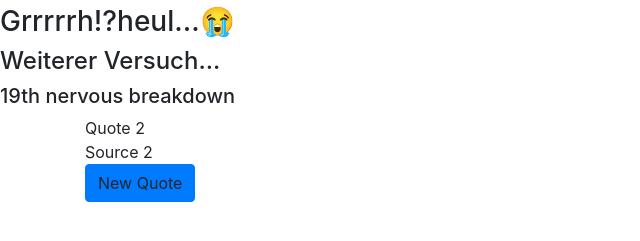
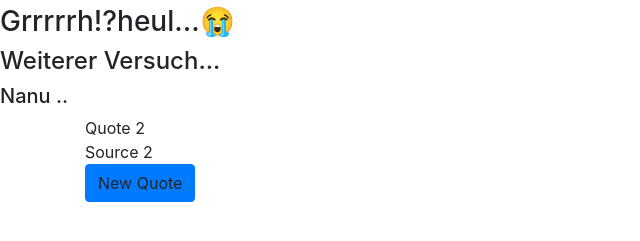
Before and after one commit to jbreiten73/FrontEnd, a plain HTML site: page index.html in a window 1280 px wide. Shown: the part 41-282 px from the top of the page, without its empty margins (0-640 px from the left). Drawn offline with nearby package versions, Linux system fonts and the light colour scheme.

Commit message:
Update index.html

```diff
--- a/index.html
+++ b/index.html
@@ -14,7 +14,7 @@
       <h2>Funktioniert Bootstrap?</h2>
 <h3>Grrrrrh!?heul...😭</h3>
 <h4>Weiterer Versuch...</h4>
-<h5>19th nervous breakdown</h5>
+<h5>Nanu ..</h5>
 <div class="container">
 
         <div id="text"></div>
```
